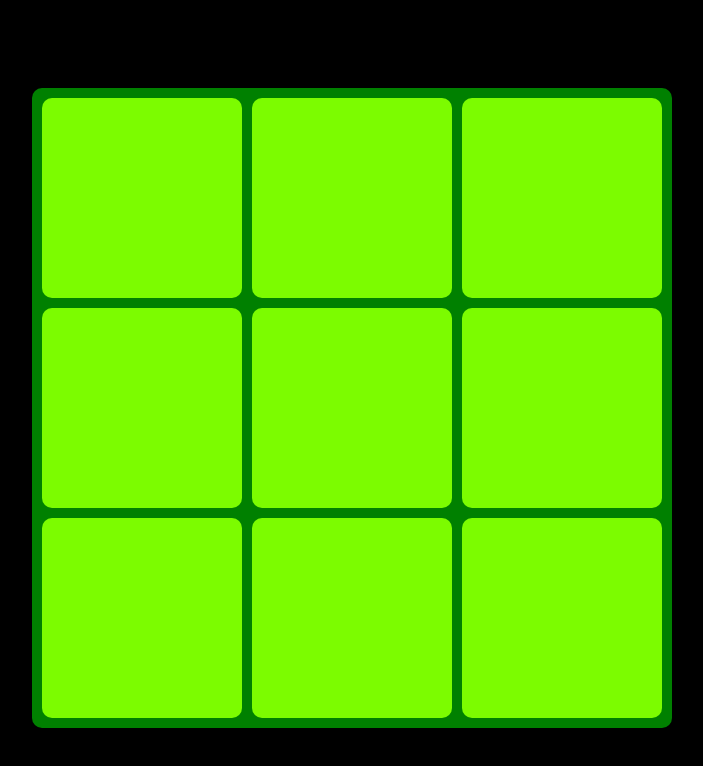
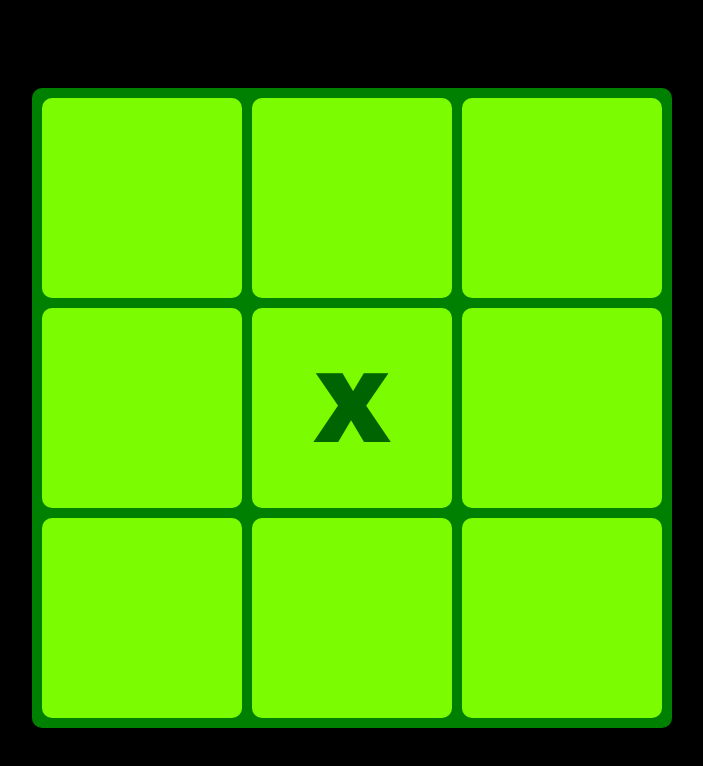
Before and after one commit to yamatopotter/Aula03-FEII, a plain HTML site: page mesa-de-trabalho/index.html in a window 1280 px wide. Shown: the whole page, without its empty margins (288-991 px from the left). Drawn offline with Linux system fonts and the light colour scheme.

Commit message:
Adicioando x na linha-2_coluna-2

```diff
--- a/mesa-de-trabalho/assets/js/main.js
+++ b/mesa-de-trabalho/assets/js/main.js
@@ -0,0 +1,2 @@
+var adicionandoX = document.getElementById("linha-2_coluna-2");
+console.log(adicionandoX);
--- a/mesa-de-trabalho/index.html
+++ b/mesa-de-trabalho/index.html
@@ -14,7 +14,7 @@
             <div class="coordenada" id="linha-1_coluna-2"></div>
             <div class="coordenada" id="linha-1_coluna-3"></div>
             <div class="coordenada" id="linha-2_coluna-1"></div>
-            <div class="coordenada" id="linha-2_coluna-2"></div>
+            <div class="coordenada" id="linha-2_coluna-2">X</div>
             <div class="coordenada" id="linha-2_coluna-3"></div>
             <div class="coordenada" id="linha-3_coluna-1"></div>
             <div class="coordenada" id="linha-3_coluna-2"></div>
```
